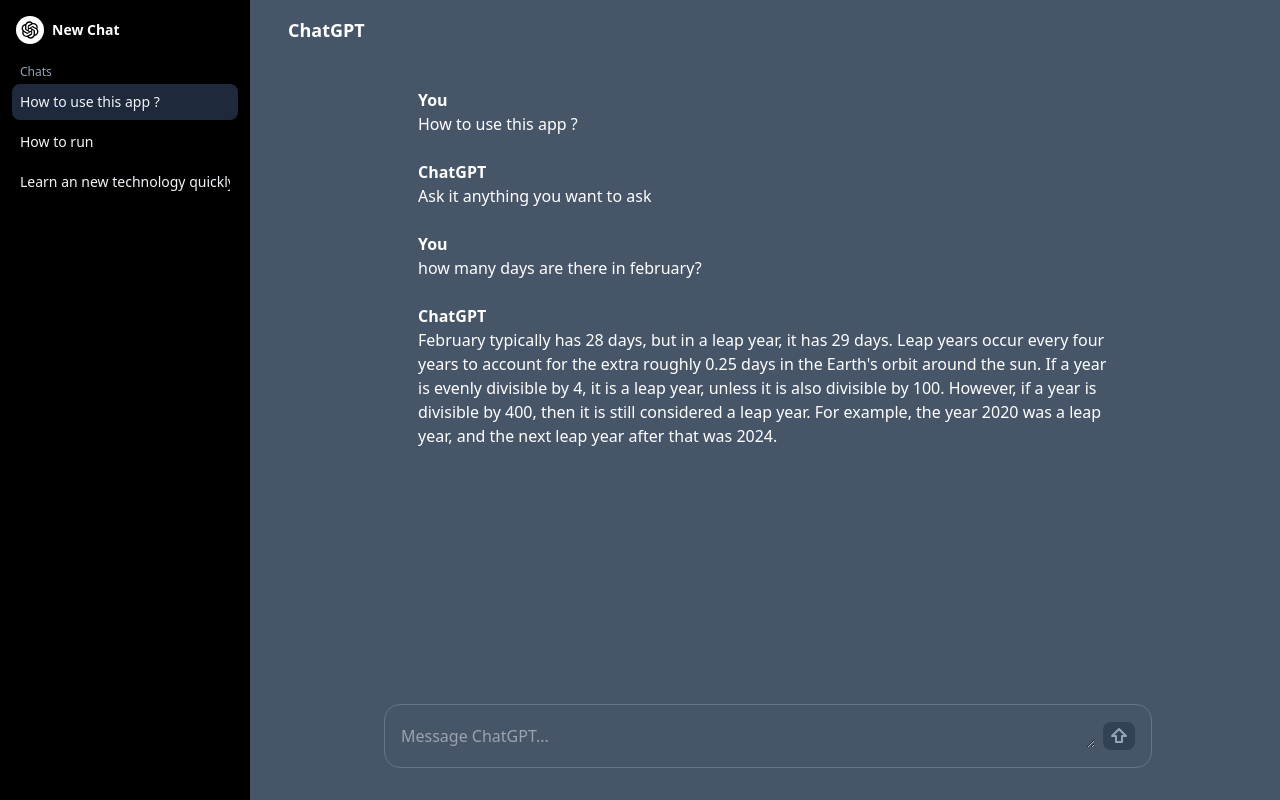
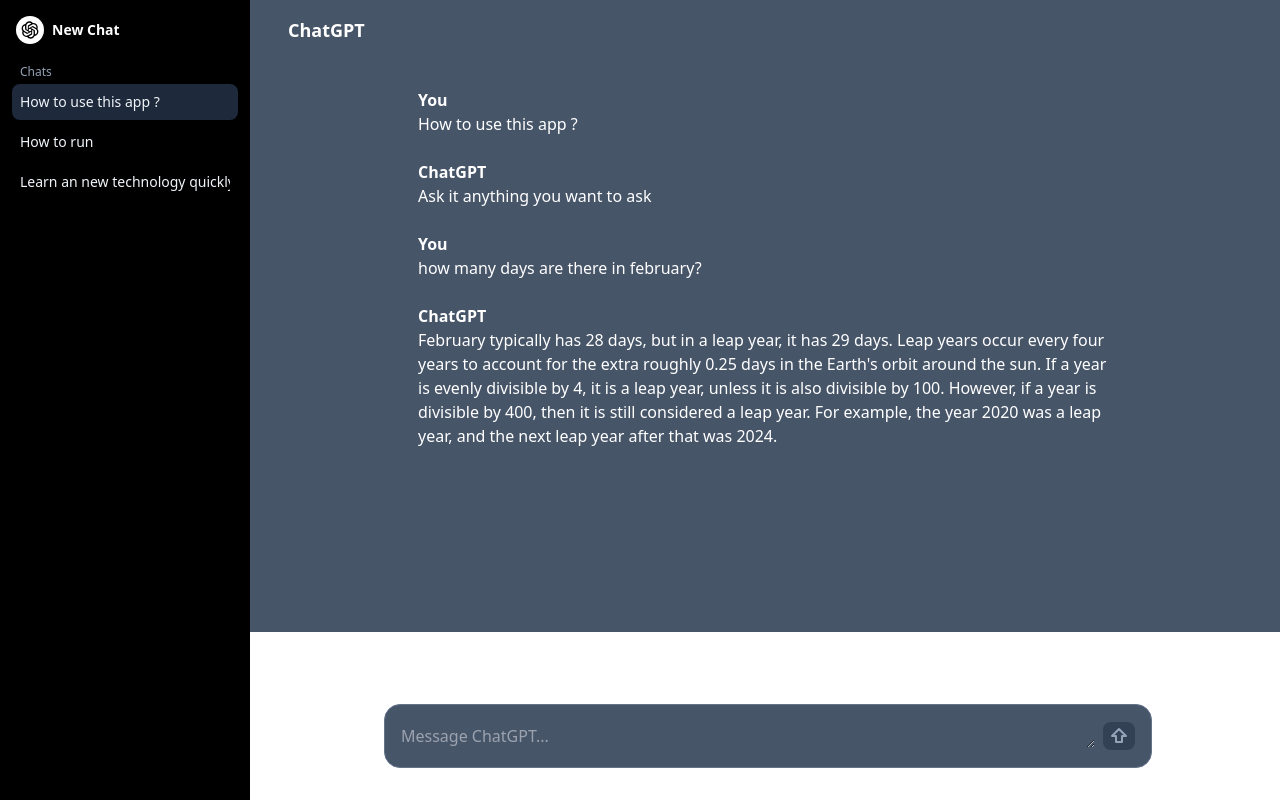
Before and after one commit to Amogh-Nivaskar/ChatGPT-LongShot.AI, a React (Vite) app: page /1 in a window 1280 px wide. Built offline with nearby package versions, Linux system fonts and the light colour scheme; no server answers.

Commit message:
fix/body height full screen

```diff
--- a/index.html
+++ b/index.html
@@ -6,7 +6,7 @@
     <meta name="viewport" content="width=device-width, initial-scale=1.0" />
     <title>Vite + React</title>
   </head>
-  <body class="bg-slate-600">
+  <body>
     <div id="root"></div>
     <script type="module" src="/src/main.jsx"></script>
   </body>
--- a/src/components/Root.jsx
+++ b/src/components/Root.jsx
@@ -12,7 +12,7 @@
   return (
     <div className={`${theme} flex`}>
       <Sidebar />
-      <div className="dark:bg-slate-600 w-full  ">
+      <div className="dark:bg-slate-600 w-full h-full">
         {isAtRootPath ? <Home /> : <Outlet />}
       </div>
     </div>
--- a/src/pages/Chat.jsx
+++ b/src/pages/Chat.jsx
@@ -35,12 +35,12 @@
   }
 
   return (
-    <div className="ml-64  flex flex-col items-center justify-center">
+    <div className="ml-64  flex flex-col items-center justify-center mb-24">
       <div className="fixed top-4 left-72">
         <span className="text-white font-bold text-lg">ChatGPT</span>
       </div>
 
-      <div className="w-3/5 lg:w-[700px] h-screen py-16 text-white">
+      <div className="w-3/5 lg:w-[700px]  py-16 text-white">
         {chat.conversation.map(({ sender, statement }, idx) => {
           return (
             <div key={idx} className="flex flex-col my-6">
```
